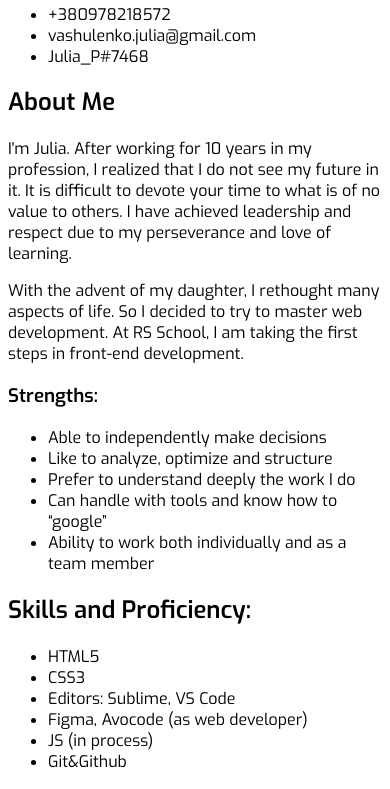
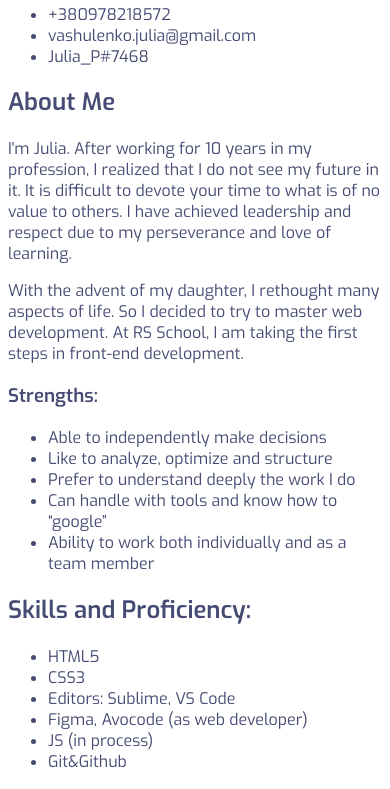
Before and after one commit to JuliaPravylo/rsschool-cv, a plain HTML site: page index.html in a window 390 px wide. Shown: the part 302-1091 px from the top of the page. Drawn offline with Linux system fonts and the light colour scheme.

```diff
--- a/style.css
+++ b/style.css
@@ -7,6 +7,7 @@ body{
     font-family: 'Exo', sans-serif;
     font-size: 16px;
     font-weight: normal;
+    color: #454B73;
 }
 h1{
     font-weight: 600;
```
Also changed, not shown: assets/img/bluephone.png (added), assets/img/pincphone.png (added).
